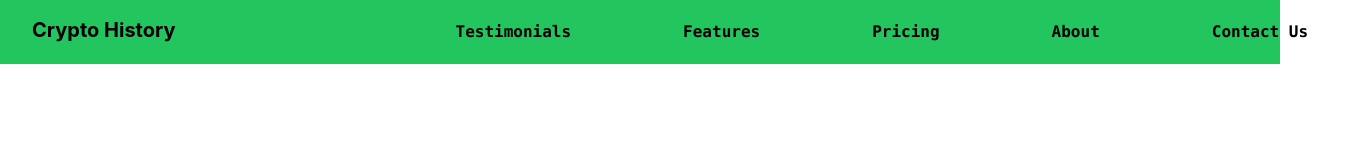
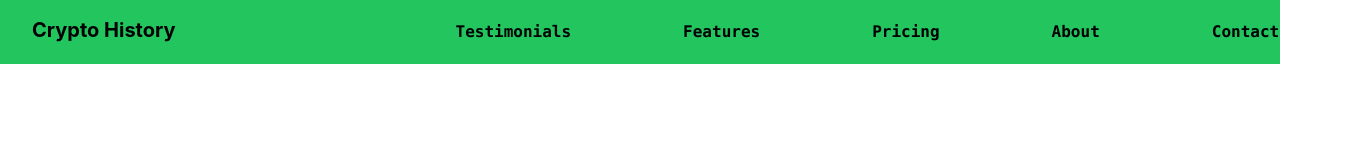
Before and after one commit to The-True-Hooha/crypto-history-dashboard-frontend, a Next.js app: page / in a window 1280 px wide. Shown: the top 160 px of the page, 1364 px wide, since content can reach past the window. Built offline with nearby package versions, Linux system fonts and the light colour scheme.

Commit message:
refactor: fix navbar

```diff
--- a/components/Navbar.js
+++ b/components/Navbar.js
@@ -43,7 +43,7 @@ const Navbar = () => {
                 </button>
                 <button className="px-6 text-black py-2 font-bold mx-8 cursor-pointer inline-block relative font-mono">
                   {" "}
-                  Contact Us
+                  Contact
                 </button>
               </ul>
             </div>
```
